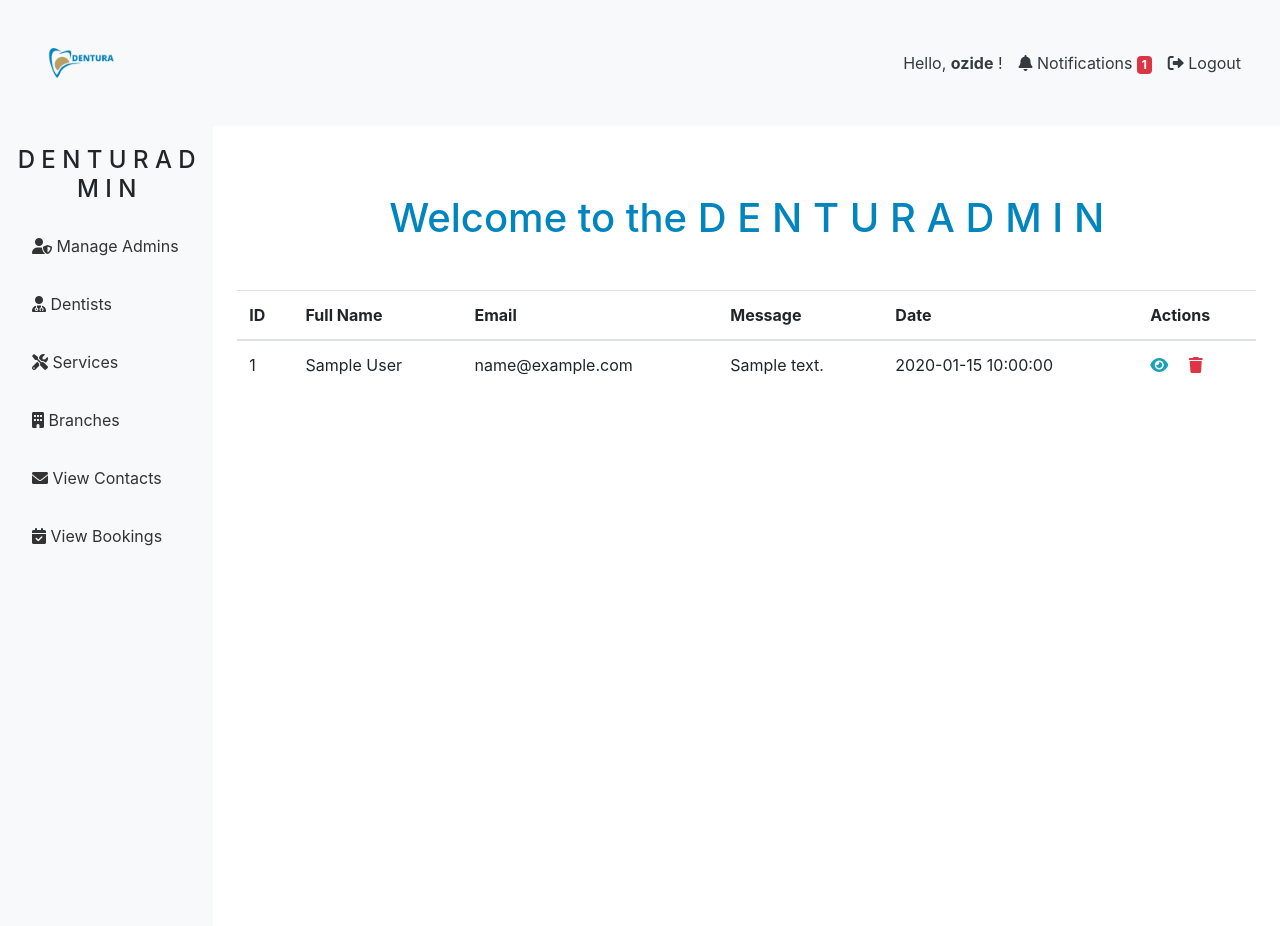
After one commit to Ceeda02/dentura, a PHP site: page /admin/php/frontend/view_contacts.php in a window 1280 px wide. The commit adds this page. Run offline with PHP 8.4, Linux system fonts and the light colour scheme; a user stored in the database is signed in; data comes from the database, SQL or seed files in the repository; tables that the repository leaves empty or names only in its code hold one stand-in row (values such as "Sample post"); some libraries are stand-ins or nearby versions.

Commit message:
update v.6
finish papasa ako

```diff
--- a/admin/php/frontend/view_branches.php
+++ b/admin/php/frontend/view_branches.php
@@ -120,6 +120,11 @@ $conn->close();
                     <li class="nav-item">
                         <a class="nav-link" href="view_branches.php" >
                             <i class="fas fa-building"></i> Branches
+                        </a>
+                    </li>
+                    <li class="nav-item">
+                        <a class="nav-link" href="view_contacts.php">
+                            <i class="fas fa-envelope"></i> View Contacts
                         </a>
                     </li>
                     <li class="nav-item">
--- /dev/null
+++ b/admin/php/frontend/view_contacts.php
@@ -0,0 +1,311 @@
+<?php
+session_start(); // Start the session
+
+// Check if the user is logged in
+if (!isset($_SESSION['username'])) {
+    header("Location: ../loginadmin.php"); // Redirect to login if not logged in
+    exit();
+}
+
+// Database configuration for booking notifications and contacts
+$conn = new mysqli("localhost", "root", "", "dentura");
+
+if ($conn->connect_error) {
+    die("Connection failed: " . $conn->connect_error);
+}
+
+// Count new (pending) bookings for notifications
+$result = $conn->query("SELECT COUNT(*) as newBookings FROM bookings WHERE status = 'Pending'");
+$newBookings = 0;
+if ($result->num_rows > 0) {
+    $row = $result->fetch_assoc();
+    $newBookings = $row['newBookings'];
+}
+
+// Fetch all contacts from the database for display
+$sql = "SELECT id, full_name, email, message, created_at FROM contacts";
+$contactsResult = $conn->query($sql);
+
+$conn->close();
+?>
+
+<!DOCTYPE html>
+<html lang="en">
+<head>
+    <meta charset="UTF-8">
+    <meta name="viewport" content="width=device-width, initial-scale=1.0">
+    <title>DenturAdmin</title>
+    <link rel="icon" href="/assets/images/dlogo.ico" type="image/x-icon">
+    <link rel="stylesheet" href="https://stackpath.bootstrapcdn.com/bootstrap/4.5.2/css/bootstrap.min.css">
+    <link rel="stylesheet" href="https://cdnjs.cloudflare.com/ajax/libs/font-awesome/6.0.0-beta3/css/all.min.css">
+    <link rel="stylesheet" href="/admin/css/admin_dashboard.css">
+    <link rel="stylesheet" href="https://cdnjs.cloudflare.com/ajax/libs/sweetalert/1.1.3/sweetalert.min.css">
+
+    <style>
+        /* Additional CSS for hiding/showing sections */
+        .hidden {
+            display: none;
+        }
+    </style>
+</head>
+<body>
+
+<!-- Top Navbar -->
+<nav class="navbar navbar-expand-lg navbar-light bg-light">
+    <div class="container-fluid">
+        <a class="navbar-brand" href="#">
+            <img src="/assets/images/DENTURA.png" alt="DenturAdmin Logo" style="height: 100px;">
+        </a>
+        <button class="navbar-toggler" type="button" data-toggle="collapse" data-target="#navbarNav" aria-controls="navbarNav" aria-expanded="false" aria-label="Toggle navigation">
+            <span class="navbar-toggler-icon"></span>
+        </button>
+        <div class="collapse navbar-collapse" id="navbarNav">
+            <ul class="navbar-nav ml-auto">
+                <li class="nav-item">
+                    <span class="nav-link text-dark">Hello, <b><?php echo htmlspecialchars($_SESSION['username']); ?></b> !</span>
+                </li>
+                <li class="nav-item">
+                    <a class="nav-link text-dark" href="#" id="notification-btn">
+                        <i class="fas fa-bell"></i> Notifications
+                        <?php if ($newBookings > 0): ?>
+                            <span class="badge badge-danger"><?php echo $newBookings; ?></span>
+                        <?php endif; ?>
+                    </a>
+                </li>
+                <li class="nav-item">
+                    <a href="../logout.php" class="nav-link text-dark">
+                        <i class="fas fa-sign-out-alt"></i> Logout
+                    </a>
+                </li>
+            </ul>
+        </div>
+    </div>
+</nav>
+
+<div class="container-fluid">
+    <div class="row">
+        <nav class="col-md-2 d-none d-md-block bg-light sidebar">
+            <div class="sidebar-sticky">
+                <h4 class="text-center">D E N T U R A D M I N</h4>
+                <ul class="nav flex-column">
+                    <li class="nav-item active">
+                        <a class="nav-link" href="../manage_admin.php">
+                            <i class="fas fa-user-shield"></i> Manage Admins
+                        </a>
+                    </li>
+                    <li class="nav-item">
+                        <a class="nav-link" href="view_dentists.php">
+                            <i class="fas fa-user-md"></i> Dentists
+                        </a>
+                    </li>
+                    <li class="nav-item">
+                        <a class="nav-link" href="view_services.php">
+                            <i class="fas fa-tools"></i> Services
+                        </a>
+                    </li>
+                    <li class="nav-item">
+                        <a class="nav-link" href="view_branches.php">
+                            <i class="fas fa-building"></i> Branches
+                        </a>
+                    </li>
+                    <li class="nav-item">
+                        <a class="nav-link" href="view_contacts.php">
+                            <i class="fas fa-envelope"></i> View Contacts
+                        </a>
+                    </li>
+                    <li class="nav-item">
+                        <a class="nav-link" href="../view_bookings.php">
+                            <i class="fas fa-calendar-check"></i> View Bookings
+                        </a>
+                    </li>
+                </ul>
+            </div>
+        </nav>
+
+        <main role="main" class="col-md-9 ml-sm-auto col-lg-10 px-4">
+            <h1 class="text-center mt-5 dashboard-header">Welcome to the D E N T U R A D M I N</h1>
+            <?php
+                if (isset($_GET['message'])) {
+                    $message = htmlspecialchars($_GET['message']);
+                    echo "<div class='alert alert-success text-center'>$message</div>";
+                }
+                ?>
+            <!-- Display Contacts Information -->
+            <div id="contacts-info" class="mt-5">
+
+
+                <table class="table mt-3">
+                    <thead>
+                        <tr>
+                            <th>ID</th>
+                            <th>Full Name</th>
+                            <th>Email</th>
+                            <th>Message</th>
+                            <th>Date</th>
+                            <th>Actions</th>
+                        </tr>
+                    </thead>
+                    <tbody>
+                        <?php if ($contactsResult->num_rows > 0): ?>
+                            <?php while ($contact = $contactsResult->fetch_assoc()): ?>
+                                <tr>
+                                    <td><?php echo htmlspecialchars($contact['id']); ?></td>
+                                    <td><?php echo htmlspecialchars($contact['full_name']); ?></td>
+                                    <td><?php echo htmlspecialchars($contact['email']); ?></td>
+                                    <td><?php echo htmlspecialchars(substr($contact['message'], 0, 50)) . (strlen($contact['message']) > 50 ? '...' : ''); ?></td>
+                                    <td><?php echo htmlspecialchars($contact['created_at']); ?></td>
+                                    <td>
+                                        <a href="#" class="text-info mr-3 action-button" data-id="<?php echo htmlspecialchars($contact['id']); ?>" data-action="view" title="View Message">
+                                            <i class="fas fa-eye"></i>
+                                        </a>
+                                        <a href="#" class="text-danger action-button" data-id="<?php echo htmlspecialchars($contact['id']); ?>" data-action="delete" title="Delete Message">
+                                            <i class="fas fa-trash"></i>
+                                        </a>
+                                    </td>
+                                </tr>
+                            <?php endwhile; ?>
+                        <?php else: ?>
+                            <tr><td colspan='6' class='text-center'>No contact messages found.</td></tr>
+                        <?php endif; ?>
+                    </tbody>
+                </table>
+            </div>
+        </main>
+    </div>
+</div>
+
+
+
+<!-- Modal for Viewing Message -->
+<div class="modal fade" id="viewMessageModal" tabindex="-1" role="dialog" aria-labelledby="viewMessageModalLabel" aria-hidden="true">
+    <div class="modal-dialog" role="document">
+        <div class="modal-content">
+            <div class="modal-header">
+                <h5 class="modal-title" id="viewMessageModalLabel">View Message</h5>
+                <button type="button" class="close" data-dismiss="modal" aria-label="Close">
+                    <span aria-hidden="true">&times;</span>
+                </button>
+            </div>
+            <div class="modal-body">
+                <h6><strong>From:</strong> <span id="modalFullName"></span></h6>
+                <h6><strong>Email:</strong> <span id="modalEmail"></span></h6>
+                <hr>
+                <p id="modalMessageContent"></p>
+                <p><small><strong>Received at:</strong> <span id="modalCreatedAt"></span></small></p>
+            </div>
+            <div class="modal-footer">
+                <button type="button" class="btn btn-secondary" data-dismiss="modal">Close</button>
+            </div>
+        </div>
+    </div>
+</div>
+
+
+<!-- Bootstrap Modal for Confirmation -->
+<div class="modal fade" id="confirmModal" tabindex="-1" role="dialog" aria-labelledby="confirmModalLabel" aria-hidden="true">
+    <div class="modal-dialog" role="document">
+        <div class="modal-content">
+            <div class="modal-header">
+                <h5 class="modal-title" id="confirmModalLabel">Confirm Action</h5>
+                <button type="button" class="close" data-dismiss="modal" aria-label="Close">
+                    <span aria-hidden="true">&times;</span>
+                </button>
+            </div>
+            <div class="modal-body">
+                Are you sure you want to delete this message?
+            </div>
+            <div class="modal-footer">
+                <button type="button" class="btn btn-secondary" data-dismiss="modal">Cancel</button>
+                <button type="button" class="btn btn-danger" id="confirmButton">Confirm</button>
+            </div>
+        </div>
+    </div>
+</div>
+
+
+
+
+
+<script src="https://code.jquery.com/jquery-3.5.1.slim.min.js"></script>
+<script src="https://cdn.jsdelivr.net/npm/@popperjs/core@2.9.2/dist/umd/popper.min.js"></script>
+<script src="https://stackpath.bootstrapcdn.com/bootstrap/4.5.2/js/bootstrap.min.js"></script>
+<script src="https://cdnjs.cloudflare.com/ajax/libs/sweetalert/1.1.3/sweetalert.min.js"></script>
+
+<script>
+    document.addEventListener('DOMContentLoaded', function () {
+        let contactIdToDelete = null;
+
+        document.querySelectorAll('.action-button').forEach(button => {
+            button.addEventListener('click', function (event) {
+                event.preventDefault();
+                const action = this.getAttribute('data-action');
+                const contactId = this.getAttribute('data-id');
+
+                if (action === 'view') {
+                    // AJAX request to fetch contact details
+                    fetch(`../contact_view.php?id=${contactId}`)
+                        .then(response => response.json())
+                        .then(data => {
+                            if (data.success) {
+                                // Populate the modal with the contact information
+                                document.getElementById('modalFullName').innerText = data.contact.full_name;
+                                document.getElementById('modalEmail').innerText = data.contact.email;
+                                document.getElementById('modalMessageContent').innerText = data.contact.message;
+                                document.getElementById('modalCreatedAt').innerText = data.contact.created_at;
+
+                                // Show the view message modal
+                                $('#viewMessageModal').modal('show');
+                            } else {
+                                alert(data.error || 'Failed to load contact message.');
+                            }
+                        })
+                        .catch(error => console.error('Error:', error));
+                } else if (action === 'delete') {
+                    // Save the contact ID for deletion
+                    contactIdToDelete = contactId;
+
+                    // Show the confirmation modal
+                    $('#confirmModal').modal('show');
+                }
+            });
+        });
+
+        // Confirm deletion when the "Confirm" button in the modal is clicked
+        document.getElementById('confirmButton').addEventListener('click', function () {
+            if (contactIdToDelete) {
+                window.location.href = `../delete_contact.php?id=${contactIdToDelete}`;
+            }
+        });
+    });
+</script>
+
+
+
+
+<script>
+    $(document).ready(function () {
+        $('#notification-btn').on('click', function (e) {
+            e.preventDefault();
+            if (<?php echo $newBookings; ?> > 0) {
+                swal({
+                    title: "Pending Appointments",
+                    text: "You have <strong><?php echo $newBookings; ?></strong> pending appointments. Please review them in Bookings!",
+                    html: true,
+                    type: "warning",
+                    showCancelButton: true,
+                    confirmButtonText: "Go to Bookings",
+                    cancelButtonText: "Close",
+                    closeOnConfirm: false,
+                    closeOnCancel: true
+                }, function (isConfirm) {
+                    if (isConfirm) {
+                        window.location.href = "../view_bookings.php";
+                    }
+                });
+            }
+        });
+    });
+</script>
+
+</body>
+</html>
--- a/admin/php/frontend/view_dentists.php
+++ b/admin/php/frontend/view_dentists.php
@@ -123,6 +123,11 @@ $conn->close();
                     <li class="nav-item">
                         <a class="nav-link" href="view_branches.php" >
                             <i class="fas fa-building"></i> Branches
+                        </a>
+                    </li>
+                    <li class="nav-item">
+                        <a class="nav-link" href="view_contacts.php">
+                            <i class="fas fa-envelope"></i> View Contacts
                         </a>
                     </li>
                     <li class="nav-item">
--- a/admin/php/manage_admin.php
+++ b/admin/php/manage_admin.php
@@ -125,10 +125,16 @@ $conn->close();
                         </a>
                     </li>
                     <li class="nav-item">
+                        <a class="nav-link" href="frontend/view_contacts.php">
+                            <i class="fas fa-envelope"></i> View Contacts
+                        </a>
+                    </li>
+                    <li class="nav-item">
                         <a class="nav-link " href="view_bookings.php">
                             <i class="fas fa-calendar-check"></i> View Bookings
                         </a>
                     </li>
+
                 </ul>
             </div>
         </nav>
--- a/admin/php/view_bookings.php
+++ b/admin/php/view_bookings.php
@@ -121,6 +121,11 @@ $conn->close();
                     <li class="nav-item">
                         <a class="nav-link" href="frontend/view_branches.php">
                             <i class="fas fa-building"></i> Branches
+                        </a>
+                    </li>
+                    <li class="nav-item">
+                        <a class="nav-link" href="frontend/view_contacts.php">
+                            <i class="fas fa-envelope"></i> View Contacts
                         </a>
                     </li>
                     <li class="nav-item">
--- a/php/footer.php
+++ b/php/footer.php
@@ -7,7 +7,7 @@
             <!--Grid column-->
             <div class="col-lg-4 col-md-12 mb-4 mb-md-0">
                 <h5 class="text-uppercase mb-4">About company</h5>
-                <p>
+                <p class="text-white">
                     Dentura is your premier dental clinic in Pangasinan, dedicated to providing exceptional dental care and services. Our experienced team is committed to ensuring your oral health and creating beautiful smiles. From routine check-ups to advanced treatments, we strive to offer personalized care in a welcoming environment. Your comfort and satisfaction are our top priorities!
                 </p>
                 <div class="mt-4">
--- a/php/homepage.php
+++ b/php/homepage.php
@@ -7,7 +7,7 @@ session_start();
 <head>
     <meta charset="UTF-8">
     <meta name="viewport" content="width=device-width, initial-scale=1.0">
-    <title>Denture Ni Ano</title>
+    <title>Dentura</title>
     <link rel="icon" href="/assets/images/dlogo.ico" type="image/x-icon">
 
     <!-- Bootstrap CSS -->
@@ -64,7 +64,6 @@ session_start();
     <div>
         <h2 class="text-center">Meet our Dentists</h2>
     </div>
-    <br><br>
 
     <?php include 'team.php'; ?>
 
@@ -80,7 +79,6 @@ session_start();
     <?php include 'branch.php'; ?>
 
     <br><br><br><br><br>
-
     <?php include 'footer.php'; ?>
 
 
--- a/php/navigationbar.php
+++ b/php/navigationbar.php
@@ -71,7 +71,7 @@
         </div>
     </nav>
 
-     <!-- Login Modal -->
+ <!-- Login Modal -->
 <div class="modal fade" id="loginModal" tabindex="-1" aria-labelledby="loginModalLabel" aria-hidden="true">
     <div class="modal-dialog">
         <div class="modal-content">
@@ -100,6 +100,7 @@
         </div>
     </div>
 </div>
+
 
 <!-- Signup Modal -->
 <div class="modal fade" id="signupModal" tabindex="-1" aria-labelledby="signupModalLabel" aria-hidden="true">
--- a/php/services-1.php
+++ b/php/services-1.php
@@ -53,7 +53,6 @@ session_start();
                     <?php foreach ($services as $index => $service): ?>
                         <div class="carousel-item <?php echo $index === 0 ? 'active' : ''; ?>">
                             <img src="<?php echo htmlspecialchars($service['image']); ?>" class="d-block w-100" alt="<?php echo htmlspecialchars($service['service_name']); ?>" style="max-height: 500px; object-fit: cover;">
-
                         </div>
                     <?php endforeach; ?>
                 </div>
@@ -71,7 +70,7 @@ session_start();
             <div class="card mt-4 mx-auto" style="max-width: 700px;">
                 <div class="description-box" id="serviceDescription">
                     <h5 class="service-name"><?php echo htmlspecialchars($services[0]['service_name']); ?></h5>
-                    <?php echo htmlspecialchars($services[0]['description']); // Display the first description initially ?>
+                    <p class="service-description"><?php echo htmlspecialchars($services[0]['description']); ?></p>
                 </div>
             </div>
         <?php else: ?>
@@ -95,7 +94,6 @@ session_start();
         serviceName.innerText = names[event.to];
         serviceDescription.innerText = descriptions[event.to];
     });
-</script>
-
+    </script>
 </body>
 </html>
```
Also changed, not shown: admin/php/contact_view.php (added, +44 -0 lines), admin/php/delete_contact.php (added, +42 -0 lines), admin/php/frontend/view_services.php (+8 -1 lines), php/aboutus.php (+7 -52 lines), php/booking_form.php (+19 -2 lines), php/contact.php (added, +41 -0 lines), php/contactus.php (+6 -11 lines), php/process_booking.php (+16 -22 lines), admin/php/uploads/kuyanielz.jpg (added), admin/php/uploads/wawin.jpg (added).
